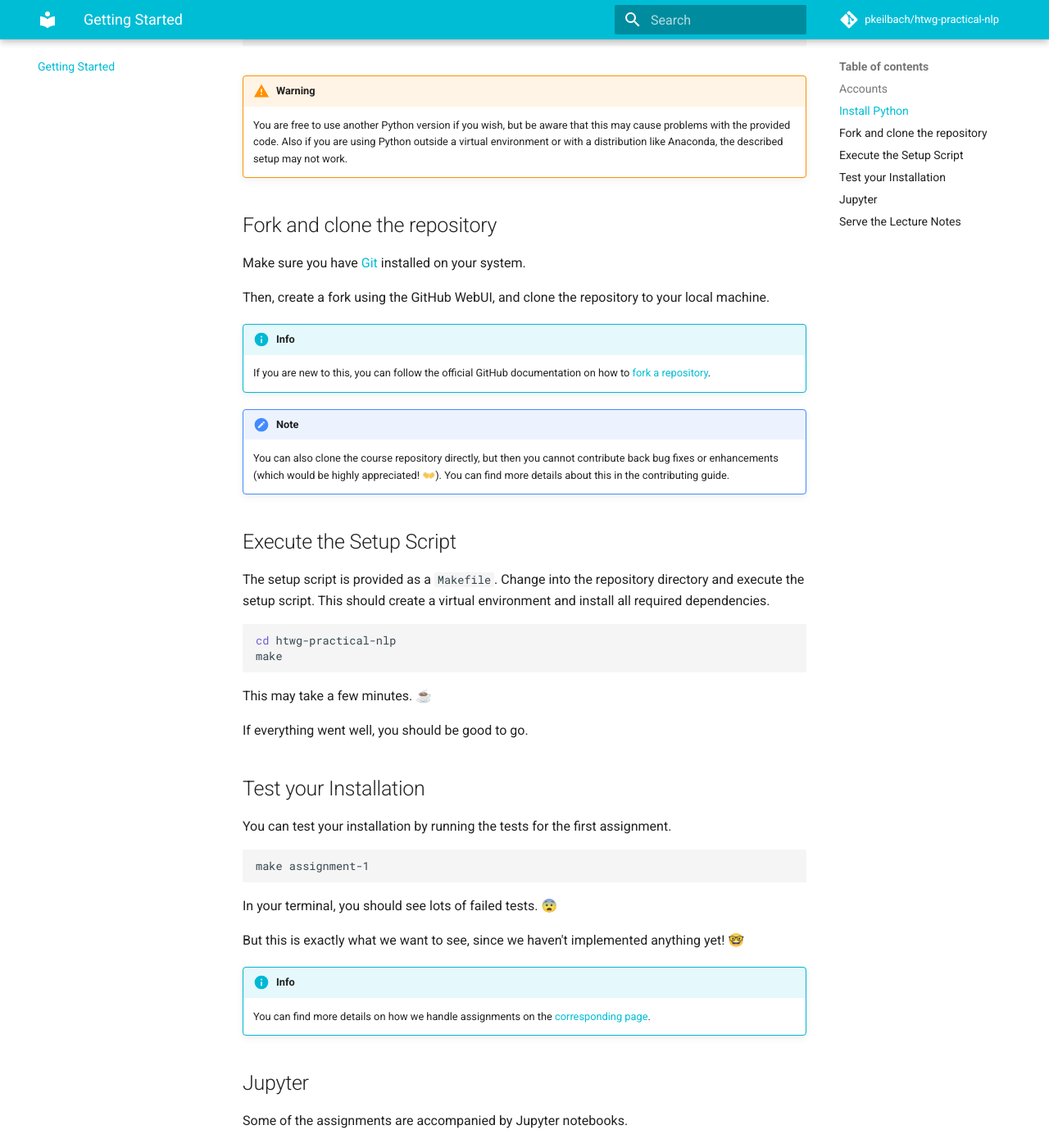
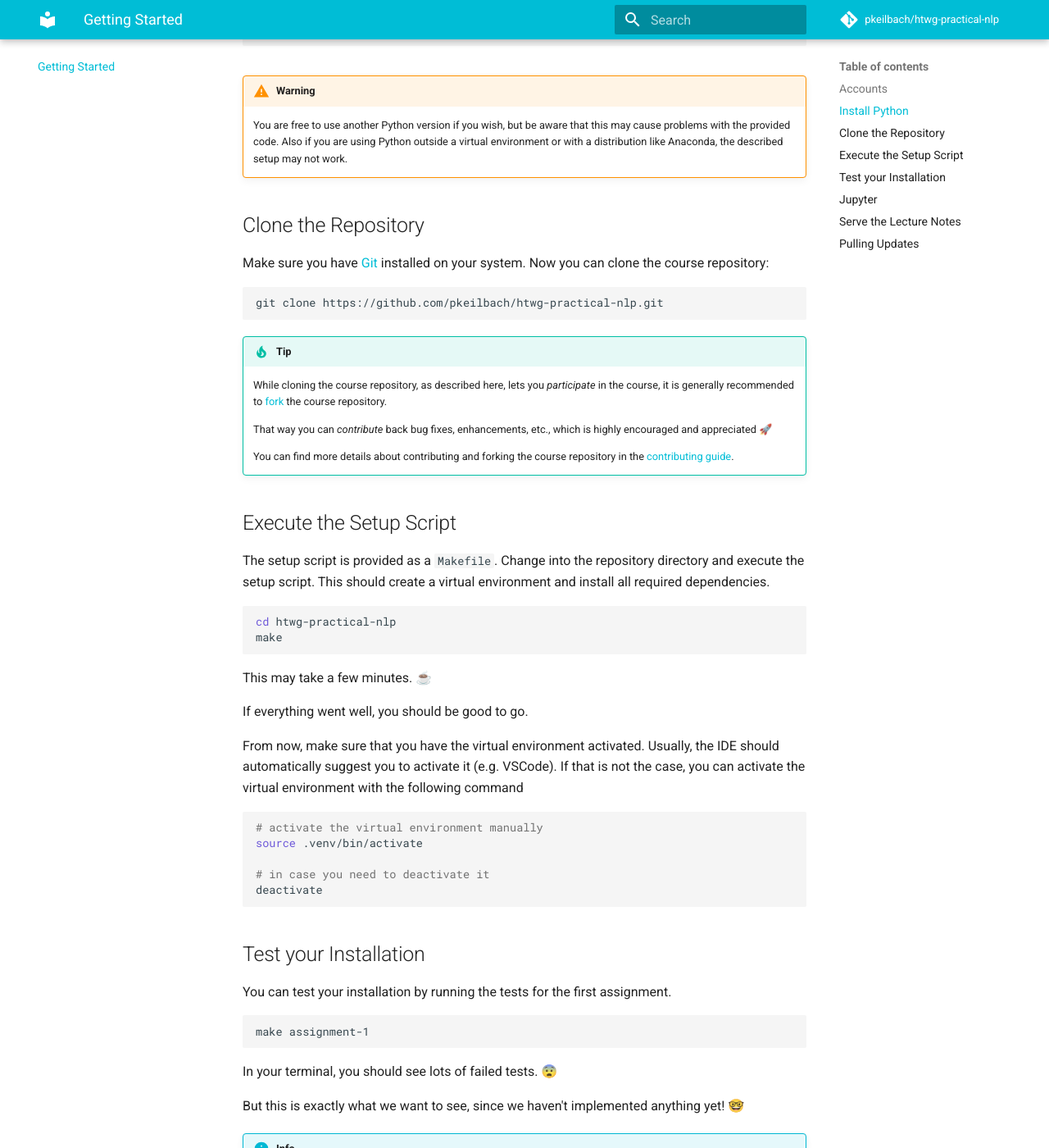
Before and after one commit to pkeilbach/htwg-practical-nlp, an MkDocs documentation site: the page built from docs/getting_started.md, in a window 1280 px wide and 1400 px high, scrolled down 812 px. Shown: the whole window at 82% size. Built offline with MkDocs 1.6.1 and Material for MkDocs 9.7.7, drawn with Linux system fonts in a browser that asks for light colours; comment, search, counter and statistics services are not loaded; some of the changed text lies outside the part shown.

Commit message:
Update getting started guide

````diff
--- a/docs/getting_started.md
+++ b/docs/getting_started.md
@@ -52,21 +52,23 @@ The recommended Python version for this course is 3.12. in a virtual environment
     You are free to use another Python version if you wish, but be aware that this may cause problems with the provided code.
     Also if you are using Python outside a virtual environment or with a distribution like Anaconda, the described setup may not work.
 
-## Fork and clone the repository
+## Clone the Repository
 
 Make sure you have [Git](https://git-scm.com/) installed on your system.
+Now you can clone the course repository:
 
-Then, create a fork using the GitHub WebUI, and clone the repository to your local machine.
+```sh
+git clone https://github.com/pkeilbach/htwg-practical-nlp.git
+```
 
-<!-- TODO issue-123 reference contribution guide-->
+!!! tip
 
-!!! info
+    While cloning the course repository, as described here, lets you _participate_ in the course,
+    it is generally recommended to [fork](https://docs.github.com/en/pull-requests/collaborating-with-pull-requests/working-with-forks/about-forks) the course repository.
 
-    If you are new to this, you can follow the official GitHub documentation on how to [fork a repository](https://docs.github.com/en/pull-requests/collaborating-with-pull-requests/working-with-forks/fork-a-repo).
+    That way you can _contribute_ back bug fixes, enhancements, etc., which is highly encouraged and appreciated 🚀
 
-!!! note
-
-    You can also clone the course repository directly, but then you cannot contribute back bug fixes or enhancements (which would be highly appreciated! 👐). You can find more details about this in the contributing guide.
+    You can find more details about contributing and forking the course repository in the [contributing guide](https://github.com/pkeilbach/htwg-practical-nlp/blob/main/CONTRIBUTING.md).
 
 ## Execute the Setup Script
 
@@ -82,6 +84,18 @@ make
 This may take a few minutes. ☕
 
 If everything went well, you should be good to go.
+
+From now, make sure that you have the virtual environment activated.
+Usually, the IDE should automatically suggest you to activate it (e.g. VSCode).
+If that is not the case, you can activate the virtual environment with the following command
+
+```sh
+# activate the virtual environment manually
+source .venv/bin/activate
+
+# in case you need to deactivate it
+deactivate
+```
 
 ## Test your Installation
 
@@ -99,13 +113,17 @@ But this is exactly what we want to see, since we haven't implemented anything y
 
     You can find more details on how we handle assignments on the [corresponding page](./assignments.md).
 
+If you came this far, your initial setup was successful and you are ready to go! 🚀
+
+Now we can take a look at some other components of the repository.
+
 ## Jupyter
 
 Some of the assignments are accompanied by Jupyter notebooks.
 
 If your IDE supports it, you can execute the Jupyter notebooks natively in your IDE (e.g. using the [VSCode Jupyter extension](https://marketplace.visualstudio.com/items?itemName=ms-toolsai.jupyter)).
 
-IF you prefer the WebUI, you can start the Jupyter server with the following command.
+If you prefer the web UI, you can start the Jupyter server with the following command.
 
 ```sh
 make jupyter
@@ -127,6 +145,23 @@ make docs
 
 The lecture notes are now accessible at <http://localhost:8000/>.
 
----
+## Pulling Updates
 
-If you came this far, your initial setup was successful and you are ready to go! 🚀
+Every now and then, the course repository will be updated.
+To incorporate these updates, you will need to pull from the `main` branch:
+
+```sh
+# make sure you are on to the main branch
+git checkout main
+
+# pull the updates from the remote repository
+git pull
+```
+
+!!! note
+
+    For a fork, the process is a little different, and described in detail in the [contributing guide](https://github.com/pkeilbach/htwg-practical-nlp/blob/main/CONTRIBUTING.md#syncing-you-fork)
+
+!!! tip
+
+    It is good practice to pull the latest changes from `main` every now and then (just in case you are wondering why your assignment tests suddenly fail 😅). However, important updates will be announced in the lecture.
````
